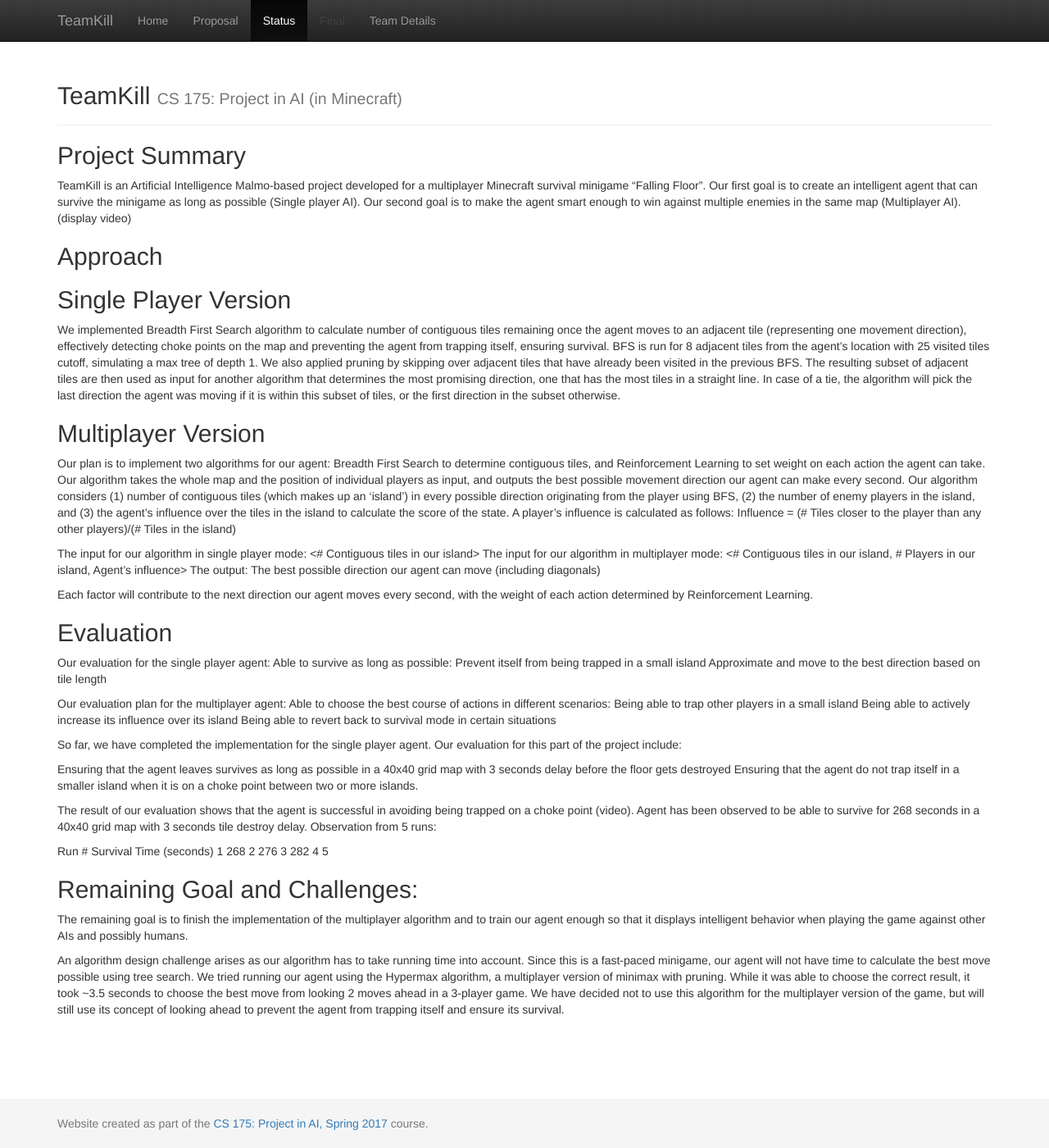
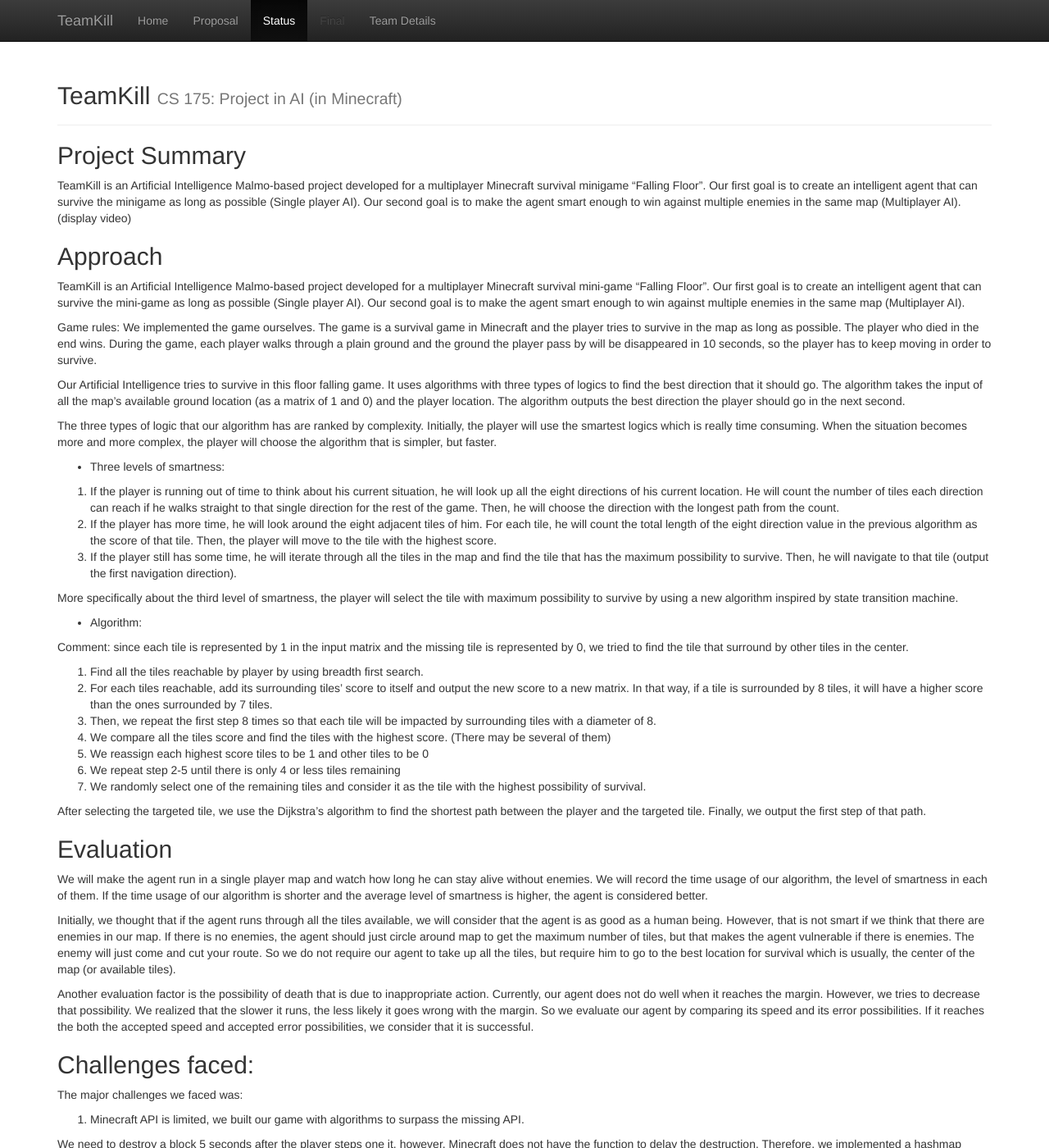
Before and after one commit to zhuohan/teamKill, a Jekyll site: the page built from docs/status.md, in a window 1280 px wide and 1400 px high. Shown: the whole window at 82% size. Built offline with Jekyll 4.4.1, drawn with Linux system fonts in a browser that asks for light colours; some of the changed text lies outside the part shown.

Commit message:
status ziliver update

```diff
--- a/docs/status.md
+++ b/docs/status.md
@@ -10,58 +10,59 @@
 
 ## Approach
 
-## Single Player Version
+TeamKill is an Artificial Intelligence Malmo-based project developed for a multiplayer Minecraft survival mini-game “Falling Floor”. Our first goal is to create an intelligent agent that can survive the mini-game as long as possible (Single player AI). Our second goal is to make the agent smart enough to win against multiple enemies in the same map (Multiplayer AI).
 
-We implemented Breadth First Search algorithm to calculate number of contiguous tiles remaining once the agent moves to an adjacent tile (representing one movement direction), effectively detecting choke points on the map and preventing the agent from trapping itself, ensuring survival. BFS is run for 8 adjacent tiles from the agent’s location with 25 visited tiles cutoff, simulating a max tree of depth 1. We also applied pruning by skipping over adjacent tiles that have already been visited in the previous BFS. The resulting subset of adjacent tiles are then used as input for another algorithm that determines the most promising direction, one that has the most tiles in a straight line. In case of a tie, the algorithm will pick the last direction the agent was moving if it is within this subset of tiles, or the first direction in the subset otherwise.
+Game rules:
+We implemented the game ourselves. The game is a survival game in Minecraft and the player tries to survive in the map as long as possible. The player who died in the end wins. During the game, each player walks through a plain ground and the ground the player pass by will be disappeared in 10 seconds, so the player has to keep moving in order to survive.
 
-## Multiplayer Version
 
-Our plan is to implement two algorithms for our agent: Breadth First Search to determine contiguous tiles, and Reinforcement Learning to set weight on each action the agent can take. Our algorithm takes the whole map and the position of individual players as input, and outputs the best possible movement direction our agent can make every second. Our algorithm considers (1) number of contiguous tiles (which makes up an ‘island’) in every possible direction originating from the player using BFS, (2) the number of enemy players in the island, and (3) the agent’s influence over the tiles in the island to calculate the score of the state.
-A player’s influence is calculated as follows:
-Influence = (# Tiles closer to the player than any other players)/(# Tiles in the island)
+Our Artificial Intelligence tries to survive in this floor falling game. It uses algorithms with three types of logics to find the best direction that it should go. The algorithm takes the input of all the map’s available ground location (as a matrix of 1 and 0) and the player location. The algorithm outputs the best direction the player should go in the next second.
 
-The input for our algorithm in single player mode:
-	<# Contiguous tiles in our island>
-The input for our algorithm in multiplayer mode:
-<# Contiguous tiles in our island, # Players in our island, Agent’s influence>
-The output:
-The best possible direction our agent can move (including diagonals)
+The three types of logic that our algorithm has are ranked by complexity. Initially, the player will use the smartest logics which is really time consuming. When the situation becomes more and more complex, the player will choose the algorithm that is simpler, but faster.
 
-Each factor will contribute to the next direction our agent moves every second, with the weight of each action determined by Reinforcement Learning.
+- Three levels of smartness:
+
+1. If the player is running out of time to think about his current situation, he will look up all the eight directions of his current location. He will count the number of tiles each direction can reach if he walks straight to that single direction for the rest of the game. Then, he will choose the direction with the longest path from the count.
+2. If the player has more time, he will look around the eight adjacent tiles of him. For each tile, he will count the total length of the eight direction value in the previous algorithm as the score of that tile. Then, the player will move to the tile with the highest score.
+3. If the player still has some time, he will iterate through all the tiles in the map and find the tile that has the maximum possibility to survive. Then, he will navigate to that tile (output the first navigation direction).
+
+More specifically about the third level of smartness, the player will select the tile with maximum possibility to survive by using a new algorithm inspired by state transition machine.
+
+- Algorithm:
+
+Comment: since each tile is represented by 1 in the input matrix and the missing tile is represented by 0, we tried to find the tile that surround by other tiles in the center.
+
+1. Find all the tiles reachable by player by using breadth first search.
+2. For each tiles reachable, add its surrounding tiles’ score to itself and output the new score to a new matrix. In that way, if a tile is surrounded by 8 tiles, it will have a higher score than the ones surrounded by 7 tiles.
+3. Then, we repeat the first step 8 times so that each tile will be impacted by surrounding tiles with a diameter of 8.
+4. We compare all the tiles score and find the tiles with the highest score. (There may be several of them)
+5. We reassign each highest score tiles to be 1 and other tiles to be 0
+6. We repeat step 2-5 until there is only 4 or less tiles remaining
+7. We randomly select one of the remaining tiles and consider it as the tile with the highest possibility of survival.
+
+After selecting the targeted tile, we use the Dijkstra’s algorithm to find the shortest path between the player and the targeted tile. Finally, we output the first step of that path.
+
 
 ## Evaluation
+We will make the agent run in a single player map and watch how long he can stay alive without enemies. We will record the time usage of our algorithm, the level of smartness in each of them. If the time usage of our algorithm is shorter and the average level of smartness is higher, the agent is considered better.
 
-Our evaluation for the single player agent:
-Able to survive as long as possible:
-Prevent itself from being trapped in a small island
-Approximate and move to the best direction based on tile length
+Initially, we thought that if the agent runs through all the tiles available, we will consider that the agent is as good as a human being. However, that is not smart if we think that there are enemies in our map. If there is no enemies, the agent should just circle around map to get the maximum number of tiles, but that makes the agent vulnerable if there is enemies. The enemy will just come and cut your route. So we do not require our agent to take up all the tiles, but require him to go to the best location for survival which is usually, the center of the map (or available tiles).
 
-Our evaluation plan for the multiplayer agent:
-Able to choose the best course of actions in different scenarios:
-Being able to trap other players in a small island
-Being able to actively increase its influence over its island
-Being able to revert back to survival mode in certain situations
-
-So far, we have completed the implementation for the single player agent. Our evaluation for this part of the project include:
-
-Ensuring that the agent leaves survives as long as possible in a 40x40 grid map with 3 seconds delay before the floor gets destroyed
-Ensuring that the agent do not trap itself in a smaller island when it is on a choke point between two or more islands.
-
-The result of our evaluation shows that the agent is successful in avoiding being trapped on a choke point (video).
-Agent has been observed to be able to survive for 268 seconds in a 40x40 grid map with 3 seconds tile destroy delay.
-Observation from 5 runs:
-
-Run	# Survival Time (seconds)
-1	268
-2	276
-3	282
-4
-5
+Another evaluation factor is the possibility of death that is due to inappropriate action. Currently, our agent does not do well when it reaches the margin. However, we tries to decrease that possibility. We realized that the slower it runs, the less likely it goes wrong with the margin. So we evaluate our agent by comparing its speed and its error possibilities. If it reaches the both the accepted speed and accepted error possibilities, we consider that it is successful.
 
 
 
+
+## Challenges faced:
+The major challenges we faced was:
+
+1. Minecraft API is limited, we built our game with algorithms to surpass the missing API.
+
+We need to destroy a block 5 seconds after the player steps one it, however, Minecraft does not have the function to delay the destruction. Therefore, we implemented a hashmap (dictionary) to store all the destructions and time spot. Then, we destroy the blocks after the time in the dictionary is 5 seconds earlier than the current time.
+
+2. The initial AI algorithm is slow because it tries to find the best tile for this phase with step 2, but repeat n/2 times. That makes the algorithm running time O(8^n). So what modified our algorithms to this version which has running time of  O(n^1.5). (n is the number of tiles)
+
+
 ## Remaining Goal and Challenges:
-
-The remaining goal is to finish the implementation of the multiplayer algorithm and to train our agent enough so that it displays intelligent behavior when playing the game against other AIs and possibly humans.
-
-An algorithm design challenge arises as our algorithm has to take running time into account. Since this is a fast-paced minigame, our agent will not have time to calculate the best move possible using tree search. We tried running our agent using the Hypermax algorithm, a multiplayer version of minimax with pruning. While it was able to choose the correct result, it took ~3.5 seconds to choose the best move from looking 2 moves ahead in a 3-player game. We have decided not to use this algorithm for the multiplayer version of the game, but will still use its concept of looking ahead to prevent the agent from trapping itself and ensure its survival.
+1. Our algorithm is fast enough to support smartness level 3 single player version, but remains level 3 in multi-agent (all of them are AI) version. We will improve that in the future.
+2. Our algorithm compute the player’s location based on matrix. However, the real AI’s location is not decimal number. We rounded it off to be integer, but there are some special cases when the AI is standing in the corner of a tile, but want to go to another corner’s direction. That makes it goes to an adjacent tile first before it reaches its goal tile. We will make our agent think about that in the future.
```
